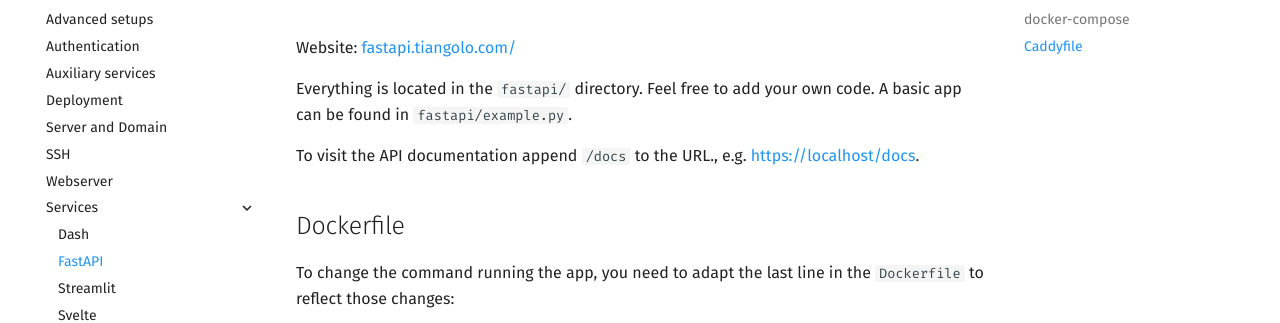
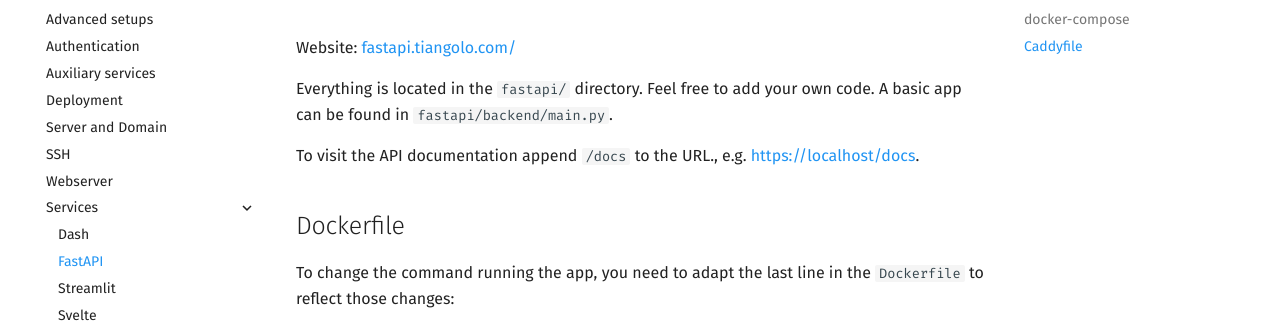
Before and after one commit to point8/service-templates, an MkDocs documentation site: the page built from docs/content/services/fastapi.md, in a window 1280 px wide and 1161 px high. Shown: the part 145-468 px from the top of the window. Built offline with MkDocs 1.6.1 and Material for MkDocs 9.7.7, drawn with Linux system fonts in a browser that asks for light colours.

Commit message:
Update readme

```diff
--- a/docs/content/services/fastapi.md
+++ b/docs/content/services/fastapi.md
@@ -2,7 +2,7 @@
 
 Website: [fastapi.tiangolo.com/](https://fastapi.tiangolo.com/)
 
-Everything is located in the `fastapi/` directory. Feel free to add your own code. A basic app can be found in `fastapi/example.py`.
+Everything is located in the `fastapi/` directory. Feel free to add your own code. A basic app can be found in `fastapi/backend/main.py`.
 
 To visit the API documentation append `/docs` to the URL., e.g. [https://localhost/docs](https://localhost/docs).
 
```
